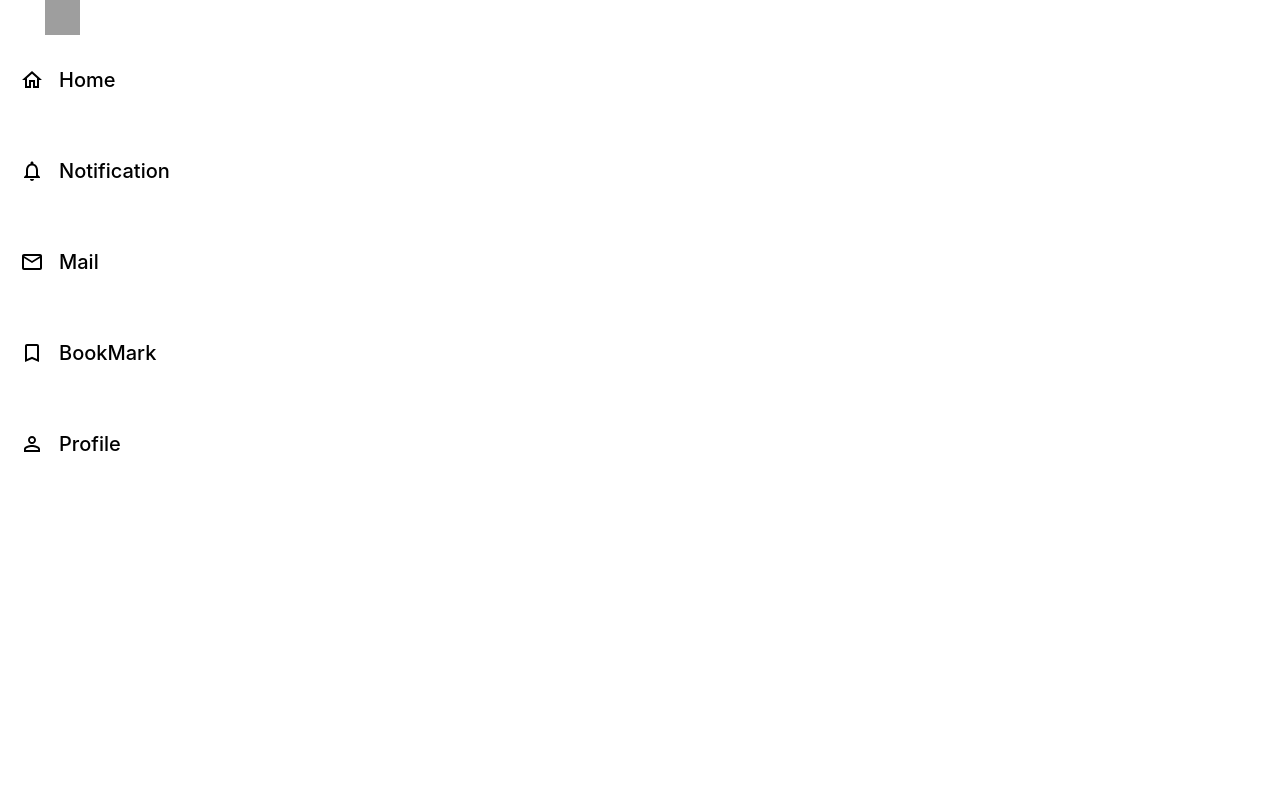
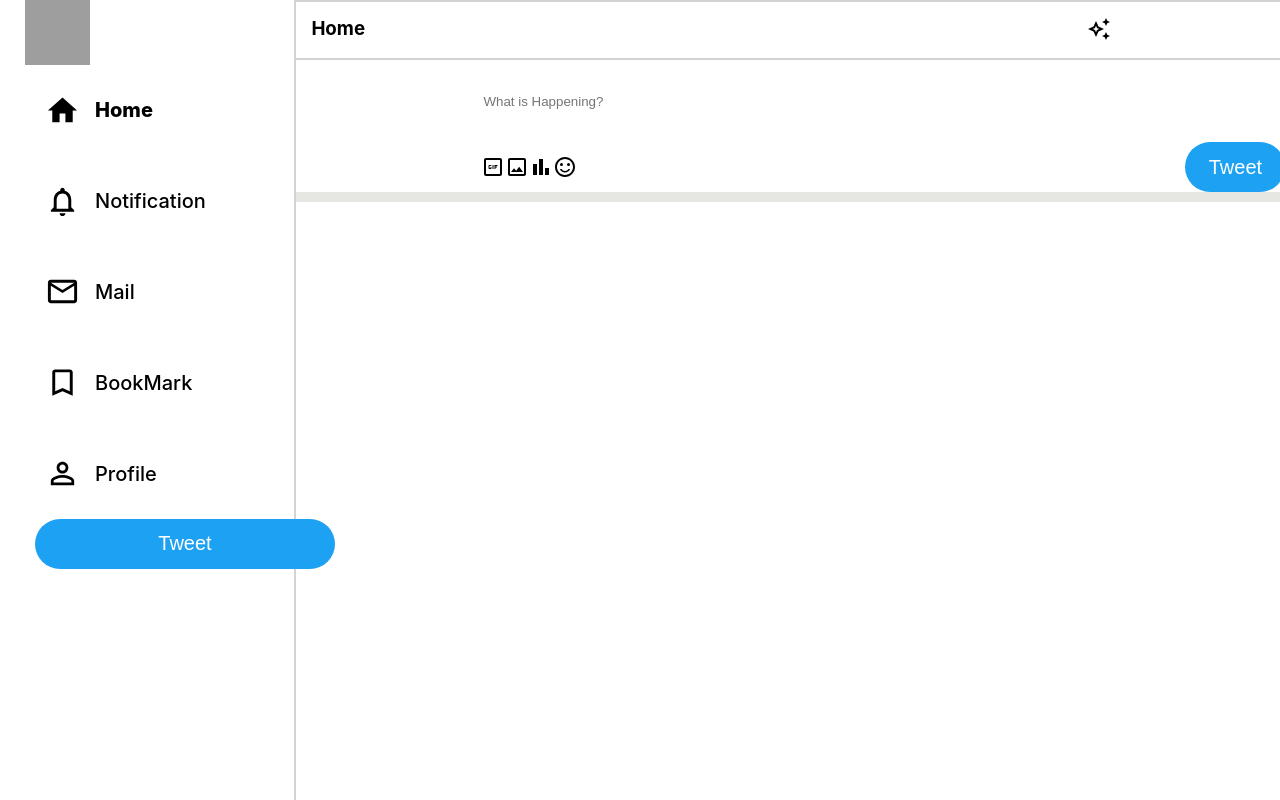
Before and after one commit to RichardChiqui/twitterClone, a React (Create React App) app: page /home in a window 1280 px wide. Built offline with nearby package versions, Linux system fonts and the light colour scheme; grey boxes are pictures that could not be loaded.

Commit message:
finsihed left side bar, started middle tweet section for home page and started login page information

```diff
--- a/package.json
+++ b/package.json
@@ -13,6 +13,7 @@
     "@testing-library/user-event": "^13.5.0",
     "react": "^18.2.0",
     "react-dom": "^18.2.0",
+    "react-router-dom": "^6.4.2",
     "react-scripts": "^5.0.1",
     "styled-components": "^5.3.6",
     "web-vitals": "^2.1.4"
--- a/public/index.html
+++ b/public/index.html
@@ -24,7 +24,7 @@
       work correctly both with client-side routing and a non-root public URL.
       Learn how to configure a non-root public URL by running `npm run build`.
     -->
-    <title>React App</title>
+    <title>TwitterCLone</title>
   </head>
   <body>
     <noscript>You need to enable JavaScript to run this app.</noscript>
--- a/src/App.js
+++ b/src/App.js
@@ -1,12 +1,26 @@
 import React from 'react';
+import {BrowserRouter, Routes, Route} from 'react-router-dom';
+import Home from './Home';
 
-import Home from './Home';
+import LoginPage from './LoginPage';
 
 function App() {
   return (
-    <div>
-      <Home />
-    </div>
+
+      <BrowserRouter>
+      <Routes>
+
+        <Route path="/" element={<LoginPage />} />
+        <Route path="home" element={<Home />} />
+
+
+
+      </Routes>
+
+
+      </BrowserRouter>
+
+
   );
 }
 
--- a/src/Home.js
+++ b/src/Home.js
@@ -1,10 +1,12 @@
 import React from 'react';
 import LeftNavBar from './LeftNavBar';
+import HomeTweets from './HomeTweets';
 
 
 export default function Home(){
-    return(<div>
+    return(<div className="home-page">
   <LeftNavBar />
+  <HomeTweets />
 
 
     </div>
--- /dev/null
+++ b/src/HomeTweets.js
@@ -0,0 +1,21 @@
+import React from "react"
+import AutoAwesomeOutlinedIcon from '@mui/icons-material/AutoAwesomeOutlined';
+import WriteTweet from "./WriteTweet";
+
+export default function HomeTweets(){
+      return(
+
+<div className="tweet-section">
+      <div className="tweet-header">
+           <h3 className="tweet-title">Home {<AutoAwesomeOutlinedIcon />}</h3>
+
+      </div>
+
+
+    <WriteTweet />
+
+</div>
+
+
+      )
+}
--- a/src/LeftNavBar.js
+++ b/src/LeftNavBar.js
@@ -17,32 +17,32 @@ export default function LeftNavBar(){
 
     const leftItemsData = [
         {key:"Home",
-         value: {"clicked" : <HomeIcon />,
-                  "notClicked": <HomeOutlinedIcon />
+         value: {"clicked" : <HomeIcon  style={{ fontSize: "35px" }}  />,
+                  "notClicked": <HomeOutlinedIcon style={{ fontSize: "35px" }} />
                 },
-         on:false,
+         on:true,
          text:"Home"
 
     }   ,
 
     {key:"Notification",
-        value:{"clicked": <NotificationsIcon />,
-            "notClicked" : <NotificationsNoneOutlinedIcon />
+        value:{"clicked": <NotificationsIcon style={{ fontSize: "35px" }} />,
+            "notClicked" : <NotificationsNoneOutlinedIcon style={{ fontSize: "35px" }}/>
              },
     on:false,
     text:"Notification"
 },
      {key:"Mail",
-      value:{"clicked":<MailIcon />,
-              "notClicked": <MailOutlinedIcon />
+      value:{"clicked":<MailIcon style={{ fontSize: "35px" }}/>,
+              "notClicked": <MailOutlinedIcon style={{ fontSize: "35px" }}/>
 
       },
       on:false,
       text:"Mail"
      },
      {key:"BookMark",
-       value:{"clicked": <BookmarkIcon />,
-               "notClicked" : <BookmarkBorderOutlinedIcon />
+       value:{"clicked": <BookmarkIcon style={{ fontSize: "35px" }}/>,
+               "notClicked" : <BookmarkBorderOutlinedIcon style={{ fontSize: "35px" }}/>
 
        },
        on:false,
@@ -53,8 +53,8 @@ export default function LeftNavBar(){
      {
         key:"Profile",
         value: {
-            "clicked": <PersonIcon />,
-            "notClicked" : <PersonOutlineOutlinedIcon />
+            "clicked": <PersonIcon style={{ fontSize: "35px" }}/>,
+            "notClicked" : <PersonOutlineOutlinedIcon style={{ fontSize: "35px" }}/>
         },
         on:false,
         text:"Profile"
@@ -71,12 +71,12 @@ export default function LeftNavBar(){
           <LeftBarItem key={item.key} value={item.value} on={item.on} toggle={() => toggle(item.key)} text={item.text}/>
 
     ))
-
+    // !item.on
 
     function toggle(key) {
         setLeftItems(prevLeftItem => {
             return prevLeftItem.map((item) => {
-                return item.key === key ? {...item, on: !item.on} : item
+                return item.key === key ? {...item, on:item.on? item.on:!item.on } : {...item, on:false}
             })
         })
     }
@@ -91,6 +91,9 @@ export default function LeftNavBar(){
 
    {itemsElts}
 
+   <button type="button" className="tweet-btn">Tweet </button>
+
+
 
 
     </div>
--- /dev/null
+++ b/src/LoginPage.js
@@ -0,0 +1,19 @@
+import React from "react"
+import {BrowserRouter, Switch, Route} from 'react-router-dom';
+
+export default function LoginPage(){
+    return(<div className="login">
+        <div className="blue-divider">
+        </div>
+
+        <div className="login-info">
+        <button type="button" className="enter-btn"> Sign up</button>
+        <button type="button" className="enter-btn"> Log in </button>
+
+        </div>
+
+
+
+    </div>
+    )
+}
--- /dev/null
+++ b/src/WriteTweet.js
@@ -0,0 +1,27 @@
+import React from "react"
+import GifBoxOutlinedIcon from '@mui/icons-material/GifBoxOutlined';
+import InsertPhotoOutlinedIcon from '@mui/icons-material/InsertPhotoOutlined';
+import BarChartOutlinedIcon from '@mui/icons-material/BarChartOutlined';
+import SentimentSatisfiedOutlinedIcon from '@mui/icons-material/SentimentSatisfiedOutlined';
+
+export default function(){
+    return(<div className="writetweet-section">
+
+<label for="tweet"></label>
+<input type="text"  className="tweet-input"placeholder="What is Happening?"></input>
+        <div className="tweet-options">
+            <div className="tweet-imports">
+            <GifBoxOutlinedIcon />
+            <InsertPhotoOutlinedIcon />
+            <BarChartOutlinedIcon />
+            <SentimentSatisfiedOutlinedIcon />
+
+
+        </div>
+        <button type="button" className="write-btn">Tweet </button>
+
+        </div>
+
+
+    </div>)
+}
--- a/src/index.css
+++ b/src/index.css
@@ -3,38 +3,42 @@ body {
   font-family: -apple-system, BlinkMacSystemFont, 'Segoe UI', 'Roboto', 'Oxygen',
     'Ubuntu', 'Cantarell', 'Fira Sans', 'Droid Sans', 'Helvetica Neue',
     sans-serif;
-  -webkit-font-smoothing: antialiased;
-  -moz-osx-font-smoothing: grayscale;
+
+  /* -webkit-font-smoothing: antialiased;
+  -moz-osx-font-smoothing: grayscale; */
   padding: 0;
 }
 
-code {
-  font-family: source-code-pro, Menlo, Monaco, Consolas, 'Courier New',
-    monospace;
-}
+/* code {
+  font-family:'Franklin Gothic Medium', 'Arial Narrow', Arial, sans-serif
+
+}; */
 
 .left-section{
+  border-right: 2px solid lightgrey;
   display: flex;
-  flex-direction: column;
 
 
+  flex-direction: column;
   height: 100vh;
-  width: 33%;
+  width: 23%;
 
 
 }
 
 .left-section img{
-  width: 35px;
-  height: 35px;
-  margin-left: 45px;
+  width: 65px;
+  height: 65px;
+  margin-left: 25px;
 
 
 }
 
 .left-item{
+
   display: flex;
   align-items: center;
+  margin-left: 25px;
 
   padding:20px;
 }
@@ -43,3 +47,98 @@ code {
   font-size: 20px;
   margin-left: 15px;
 }
+
+.tweet-btn{
+  background-color: #1DA1F2;
+  width:300px;
+  height: 50px;
+   margin-left: 35px;
+   border-radius: 33px;
+   border-style: none;
+   color:white;
+   font-size: 20px;
+
+
+}
+.tweet-btn:hover{
+  background-color: #6699cc;
+
+}
+
+.home-page{
+  display: flex;
+  flex-direction: row;
+}
+
+.tweet-header{
+  border:2px solid lightgray;
+  border-left: 0px;
+  height: 7%;
+}
+
+.tweet-title{
+  margin: 15px;
+  width: 100vh;
+  height: 5%;
+  display: flex;
+  flex-direction: row;
+  justify-content: space-between;
+}
+
+.tweet-input{
+  margin-left: 185px;
+  width:100vh;
+  height: 80px;
+  border-style: none;
+}
+
+.tweet-imports{
+  display: flex;
+  flex-direction: row;
+  margin-left: 185px;
+}
+
+.write-btn{
+  background-color: #1DA1F2;
+  width:100px;
+  height: 50px;
+   margin-left: 35px;
+   border-radius: 33px;
+   border-style: none;
+   color:white;
+   font-size: 20px;
+}
+
+.tweet-options{
+  display: flex;
+  flex-direction: row;
+  justify-content: space-between;
+  align-items: center;
+}
+
+.writetweet-section{
+  border-bottom: 10px solid #E6E6E3;
+}
+
+
+
+.blue-divider{
+  height: 100vh;
+
+  background-color: #1DA1F2;
+  width: 20%;
+}
+.enter-btn{
+  width:60px;
+  height: 30px;
+  border-radius: 20px;
+
+}
+
+.login-info{
+  background-color: rebeccapurple;
+  width: 100px;
+  height: 100px;
+  display: flex;
+  flex-direction: column;
+}
```
Also changed, not shown: 1 other file (tests, documents, lock files or other folders).
